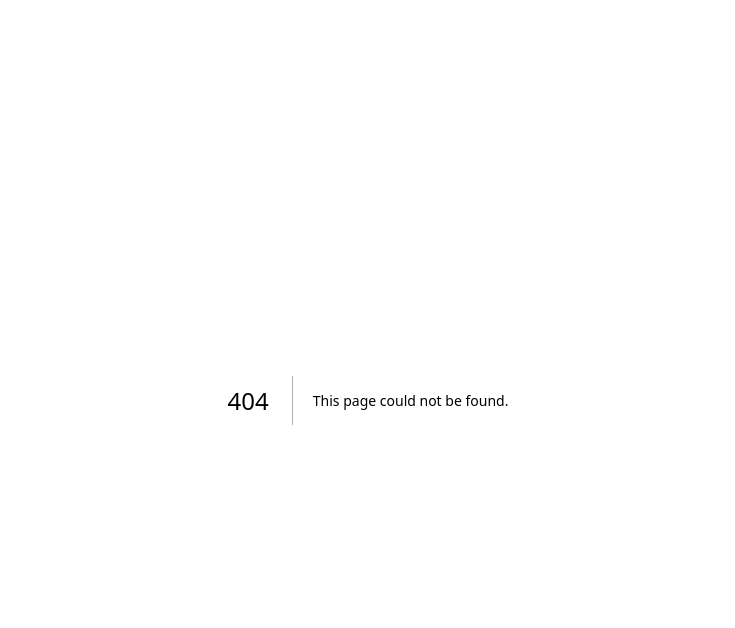
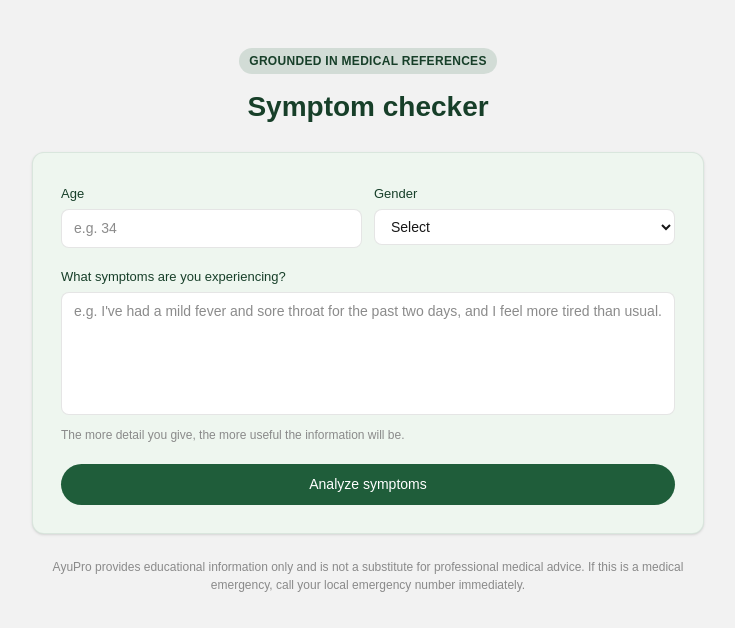
Before and after one commit to VineelaVaikunthapu/ayupro-frontend, a Next.js app: page /symptom-checker in a window 1280 px wide. Before the commit this address had no page. Shown: the top 628 px of the page, without its empty margins (272-1007 px from the left). Built offline with nearby package versions, Linux system fonts and the light colour scheme.

Commit message:
Symptom-checker page created

```diff
--- /dev/null
+++ b/app/login/page.tsx
@@ -0,0 +1,129 @@
+"use client";
+
+import Image from "next/image";
+import Link from "next/link";
+import { useState } from "react";
+
+export default function LoginPage() {
+  const [form, setForm] = useState({ email: "", password: "" });
+  const [remember, setRemember] = useState(false);
+  const [error, setError] = useState("");
+  const [submitting, setSubmitting] = useState(false);
+
+  function handleChange(e: React.ChangeEvent<HTMLInputElement>) {
+    setForm((prev) => ({ ...prev, [e.target.name]: e.target.value }));
+  }
+
+  async function handleSubmit(e: React.FormEvent) {
+    e.preventDefault();
+    setError("");
+
+    if (!form.email || !form.password) {
+      setError("Please enter your email and password.");
+      return;
+    }
+
+    setSubmitting(true);
+    // TODO: wire up to the backend login endpoint once it exists.
+    console.log("Log in submitted:", form, "remember:", remember);
+    setTimeout(() => setSubmitting(false), 600);
+  }
+
+  return (
+    <div className="flex min-h-screen items-center justify-center bg-[#F2F2F2] px-6 py-12">
+      <div className="w-full max-w-md">
+        <div className="mb-6 flex flex-col items-center">
+          <Link
+            href="/"
+            className="relative h-24 w-24 overflow-hidden rounded-full bg-[#1F5D3A]"
+          >
+            <Image src="/logo.jpg" alt="AyuPro" fill className="object-contain p-2" />
+          </Link>
+          <h1 className="mt-4 text-[24px] font-semibold text-[#173F29]">
+            Welcome back
+          </h1>
+          <p className="mt-1 text-[14px] text-[#5B5B5B]">
+            Log in to your AyuPro account.
+          </p>
+        </div>
+
+        <form
+          onSubmit={handleSubmit}
+          className="rounded-xl border border-[#1F5D3A]/10 bg-[#EEF6EF] p-7 shadow-sm"
+        >
+          <div>
+            <label htmlFor="email" className="text-[13px] font-medium text-[#173F29]">
+              Email
+            </label>
+            <input
+              id="email"
+              name="email"
+              value={form.email}
+              onChange={handleChange}
+              type="email"
+              autoComplete="email"
+              className="mt-1 w-full rounded-lg border border-black/10 bg-white px-3 py-2 text-[14px] outline-none focus:border-[#1F5D3A]"
+            />
+          </div>
+
+          <div className="mt-3">
+            <div className="flex items-center justify-between">
+              <label htmlFor="password" className="text-[13px] font-medium text-[#173F29]">
+                Password
+              </label>
+              <Link
+                href="/forgot-password"
+                className="text-[13px] font-medium text-[#3E63E8] hover:underline"
+              >
+                Forgot password?
+              </Link>
+            </div>
+            <input
+              id="password"
+              name="password"
+              value={form.password}
+              onChange={handleChange}
+              type="password"
+              autoComplete="current-password"
+              className="mt-1 w-full rounded-lg border border-black/10 bg-white px-3 py-2 text-[14px] outline-none focus:border-[#1F5D3A]"
+            />
+          </div>
+
+          <label className="mt-4 flex items-center gap-2 text-[13px] text-[#4A4A4A]">
+            <input
+              type="checkbox"
+              checked={remember}
+              onChange={(e) => setRemember(e.target.checked)}
+              className="h-4 w-4 rounded border-black/20"
+            />
+            Remember me
+          </label>
+
+          {error && (
+            <p className="mt-3 text-[13px] font-medium text-[#A32D2D]">{error}</p>
+          )}
+
+          <button
+            type="submit"
+            disabled={submitting}
+            className="mt-5 w-full rounded-full bg-[#1F5D3A] px-5 py-2.5 text-[14px] font-medium text-white transition-colors hover:bg-[#164a2d] disabled:opacity-60"
+          >
+            {submitting ? "Logging in..." : "Log in"}
+          </button>
+        </form>
+
+        <p className="mt-5 text-center text-[14px] text-[#5B5B5B]">
+          Don&apos;t have an account?{" "}
+          <Link href="/signup" className="font-medium text-[#3E63E8] hover:underline">
+            Sign up
+          </Link>
+        </p>
+
+        <p className="mt-6 text-center text-[12px] text-[#8A8A8A]">
+          AyuPro provides educational information only and is not a
+          substitute for professional medical advice.
+        </p>
+      </div>
+    </div>
+  );
+}
--- /dev/null
+++ b/app/symptom-checker/page.tsx
@@ -0,0 +1,134 @@
+"use client";
+
+import { useRouter } from "next/navigation";
+import { useState } from "react";
+
+export default function SymptomCheckerPage() {
+  const router = useRouter();
+  const [age, setAge] = useState("");
+  const [gender, setGender] = useState("");
+  const [symptoms, setSymptoms] = useState("");
+  const [error, setError] = useState("");
+  const [submitting, setSubmitting] = useState(false);
+
+  async function handleSubmit(e: React.FormEvent) {
+    e.preventDefault();
+    setError("");
+
+    const ageNum = Number(age);
+    if (!age || Number.isNaN(ageNum) || ageNum <= 0 || ageNum > 120) {
+      setError("Please enter a valid age.");
+      return;
+    }
+    if (!gender) {
+      setError("Please select a gender.");
+      return;
+    }
+    if (symptoms.trim().length < 10) {
+      setError("Please describe your symptoms in a bit more detail.");
+      return;
+    }
+
+    setSubmitting(true);
+    // TODO: replace with a real call to POST /api/symptom-check once the
+    // FastAPI backend and LLM pipeline are live. For now we pass the intake
+    // details through to the results page via query params.
+    const params = new URLSearchParams({
+      age: String(ageNum),
+      gender,
+      symptoms: symptoms.trim(),
+    });
+    router.push(`/results?${params.toString()}`);
+  }
+
+  return (
+    <div className="min-h-screen bg-[#F2F2F2] px-6 py-12">
+      <div className="mx-auto w-full max-w-2xl">
+        <div className="mb-6 text-center">
+          <span className="inline-flex rounded-full bg-[#1F5D3A]/15 px-2.5 py-1 text-[12px] font-semibold uppercase tracking-wide text-[#173F29]">
+            Grounded in medical references
+          </span>
+          <h1 className="mt-3 text-[28px] font-semibold text-[#173F29]">
+            Symptom checker
+          </h1>
+
+        </div>
+
+        <form
+          onSubmit={handleSubmit}
+          className="rounded-xl border border-[#1F5D3A]/10 bg-[#EEF6EF] p-7 shadow-sm"
+        >
+          <div className="grid grid-cols-2 gap-3">
+            <div>
+              <label htmlFor="age" className="text-[13px] font-medium text-[#173F29]">
+                Age
+              </label>
+              <input
+                id="age"
+                value={age}
+                onChange={(e) => setAge(e.target.value)}
+                type="number"
+                min={0}
+                max={120}
+                placeholder="e.g. 34"
+                className="mt-1 w-full rounded-lg border border-black/10 bg-white px-3 py-2 text-[14px] outline-none focus:border-[#1F5D3A]"
+              />
+            </div>
+            <div>
+              <label htmlFor="gender" className="text-[13px] font-medium text-[#173F29]">
+                Gender
+              </label>
+              <select
+                id="gender"
+                value={gender}
+                onChange={(e) => setGender(e.target.value)}
+                className="mt-1 w-full rounded-lg border border-black/10 bg-white px-3 py-2 text-[14px] outline-none focus:border-[#1F5D3A]"
+              >
+                <option value="">Select</option>
+                <option value="female">Female</option>
+                <option value="male">Male</option>
+                <option value="other">Other</option>
+                <option value="prefer_not_to_say">Prefer not to say</option>
+              </select>
+            </div>
+          </div>
+
+          <div className="mt-4">
+            <label htmlFor="symptoms" className="text-[13px] font-medium text-[#173F29]">
+              What symptoms are you experiencing?
+            </label>
+            <textarea
+              id="symptoms"
+              value={symptoms}
+              onChange={(e) => setSymptoms(e.target.value)}
+              rows={5}
+              placeholder="e.g. I've had a mild fever and sore throat for the past two days, and I feel more tired than usual."
+              className="mt-1 w-full resize-none rounded-lg border border-black/10 bg-white px-3 py-2 text-[14px] outline-none focus:border-[#1F5D3A]"
+            />
+            <p className="mt-1 text-[12px] text-[#8A8A8A]">
+              The more detail you give, the more useful the information will be.
+            </p>
+          </div>
+
+          {error && (
+            <p className="mt-3 text-[13px] font-medium text-[#A32D2D]">{error}</p>
+          )}
+
+          <button
+            type="submit"
+            disabled={submitting}
+            className="mt-5 w-full rounded-full bg-[#1F5D3A] px-5 py-2.5 text-[14px] font-medium text-white transition-colors hover:bg-[#164a2d] disabled:opacity-60"
+          >
+            {submitting ? "Analyzing..." : "Analyze symptoms"}
+          </button>
+        </form>
+
+        <p className="mt-6 text-center text-[12px] text-[#8A8A8A]">
+          AyuPro provides educational information only and is not a
+          substitute for professional medical advice. If this is a medical
+          emergency, call your local emergency number immediately.
+        </p>
+      </div>
+    </div>
+  );
+}
```
